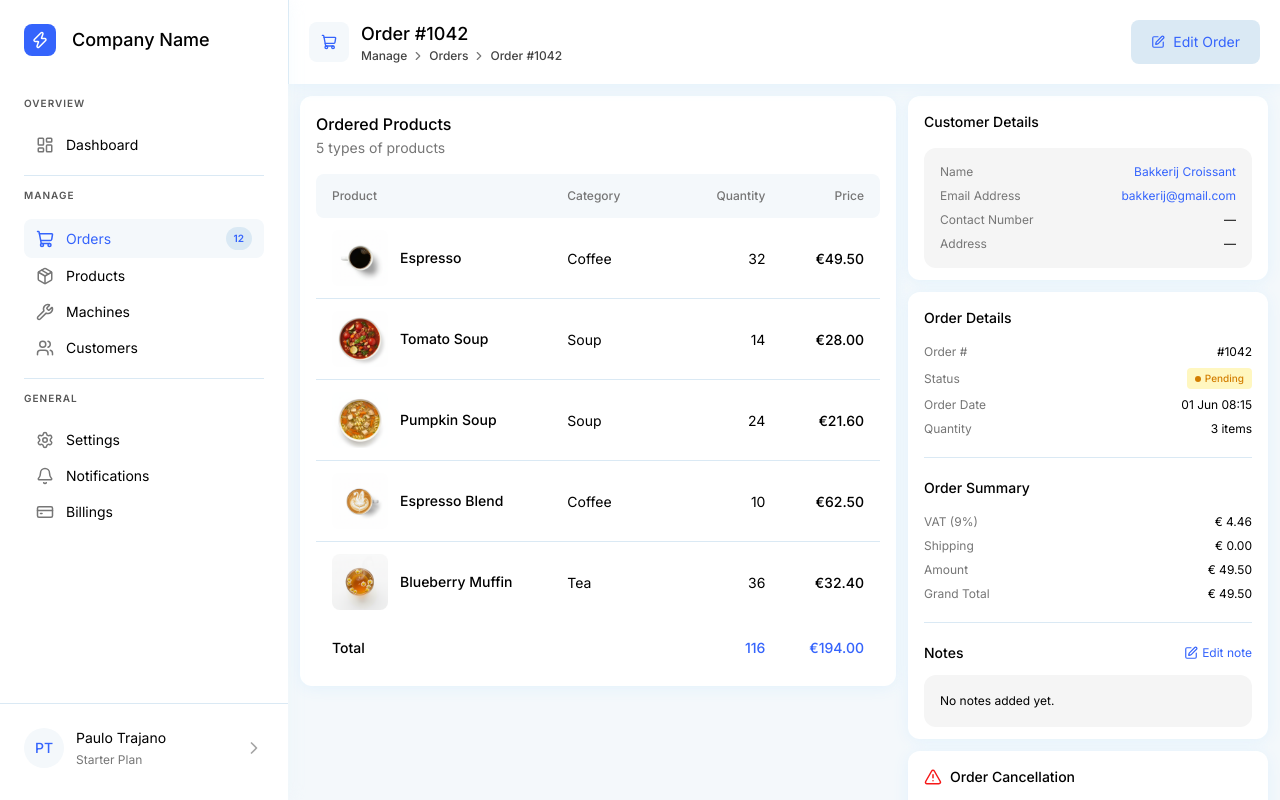
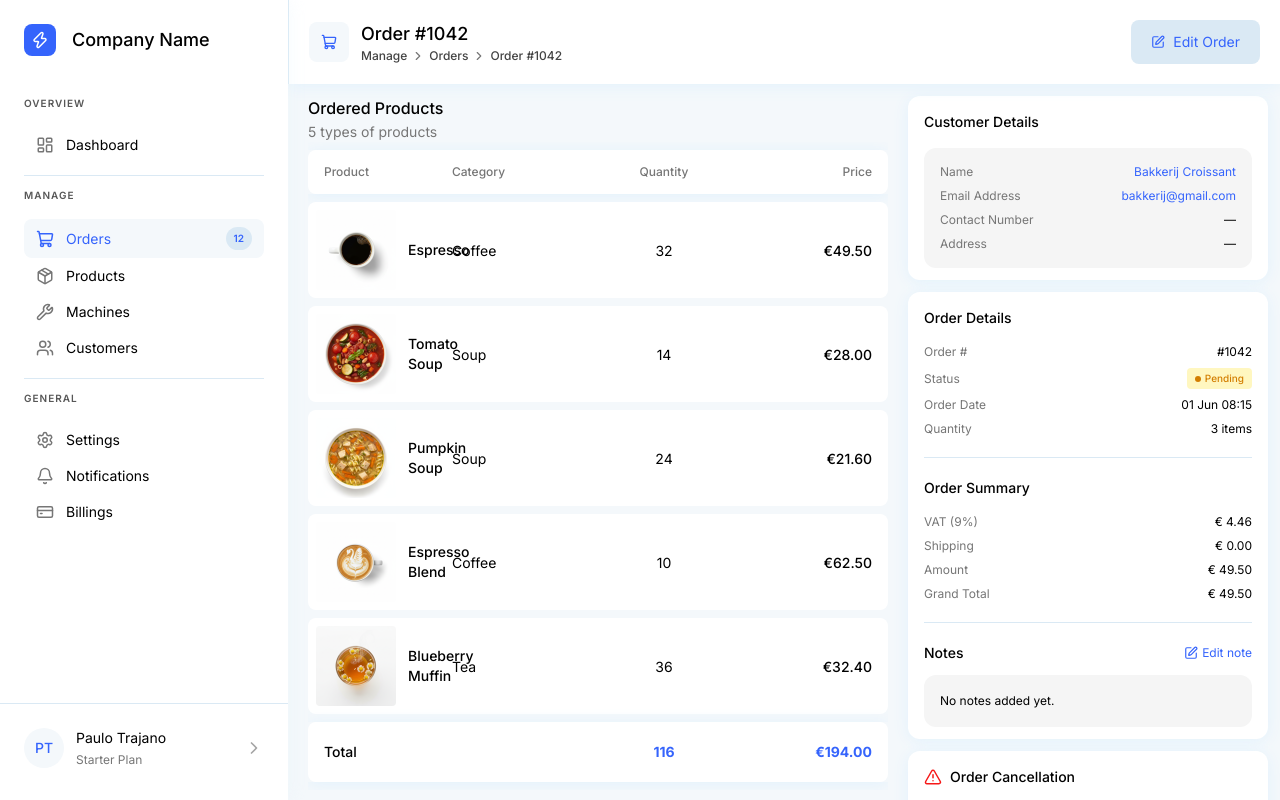
Before and after one commit to paulotra/dashboard-starter, a Next.js app: page /orders/1 in a window 1280 px wide. Built offline with nearby package versions, Linux system fonts and the light colour scheme.

Commit message:
nenhance order products

```diff
--- a/src/app/(dashboard)/orders/[id]/page.tsx
+++ b/src/app/(dashboard)/orders/[id]/page.tsx
@@ -12,11 +12,7 @@ import OrderedProductsTable from '../_components/OrderedProductsTable'
 
 const formatEuro = (n: number) => `€ ${n.toFixed(2)}`
 
-export default async function OrderDetailPage({
-  params,
-}: {
-  params: Promise<{ id: string }>
-}) {
+export default async function OrderDetailPage({ params }: { params: Promise<{ id: string }> }) {
   const { id } = await params
   const order = getOrderById(id)
 
@@ -44,7 +40,7 @@ export default async function OrderDetailPage({
 
       <div className="flex flex-col gap-3 lg:flex-row lg:items-start">
         {/* ── Ordered products ── */}
-        <CardWrapper className="flex w-full min-w-0 flex-1 flex-col gap-4 px-4 pt-4 pb-3">
+        <div className="flex flex-1 flex-col px-2">
           <div className="flex flex-col gap-0.5">
             <h2 className="font-sans text-xl font-medium text-black">Ordered Products</h2>
             <p className="font-sans text-sm font-normal text-neutral-600">
@@ -52,7 +48,7 @@ export default async function OrderDetailPage({
             </p>
           </div>
           <OrderedProductsTable products={SAMPLE_ORDER_PRODUCTS} />
-        </CardWrapper>
+        </div>
 
         {/* ── Right column: detail cards ── */}
         <div className="flex w-full shrink-0 flex-col gap-3 lg:w-90">
--- a/src/app/(dashboard)/orders/_components/OrderedProductsTable.tsx
+++ b/src/app/(dashboard)/orders/_components/OrderedProductsTable.tsx
@@ -3,21 +3,32 @@ import { cn } from '@/lib/utils'
 import { getOrderProductsTotals } from '@/lib/products'
 import type { OrderProduct } from '@/lib/products'
 
-/* ─── Column config ──────────────────────────────────────────────────── */
+/* ─── Column config ──────────────────────────────────────────────────────
+ * This table intentionally diverges from OrdersTable / ProductsTable: no
+ * header fill and no row dividers — a clean, borderless "airy" list per the
+ * Ordered Products design. Quantity is centered; Price is right-aligned.
+ * ----------------------------------------------------------------------- */
 
 interface Column {
   key: keyof OrderProduct | 'product'
   label: string
-  align: 'left' | 'right'
-  minWidth: string
+  align: 'left' | 'center' | 'right'
+  /** Fixed-ish width for the secondary columns; Product flexes to fill. */
+  width?: string
 }
 
 const COLUMNS: Column[] = [
-  { key: 'product', label: 'Product', align: 'left', minWidth: 'min-w-56' },
-  { key: 'category', label: 'Category', align: 'left', minWidth: 'min-w-28' },
-  { key: 'quantity', label: 'Quantity', align: 'right', minWidth: 'min-w-24' },
-  { key: 'price', label: 'Price', align: 'right', minWidth: 'min-w-24' },
+  { key: 'product', label: 'Product', align: 'left' },
+  { key: 'category', label: 'Category', align: 'left', width: 'w-36' },
+  { key: 'quantity', label: 'Quantity', align: 'center', width: 'w-40' },
+  { key: 'price', label: 'Price', align: 'right', width: 'w-36' },
 ]
+
+const alignText = {
+  left: 'text-left',
+  center: 'text-center',
+  right: 'text-right',
+} as const
 
 /* ─── Props ──────────────────────────────────────────────────────────── */
 
@@ -33,18 +44,17 @@ export default function OrderedProductsTable({ products, className }: OrderedPro
 
   return (
     <div className={cn('overflow-x-auto', className)}>
-      <table className="w-full border-collapse">
+      <table className="w-full border-collapse border-separate border-spacing-y-2">
         <thead>
-          <tr>
+          <tr className="shadow-card">
             {COLUMNS.map((col, i) => (
               <th
                 key={col.key}
                 scope="col"
                 className={cn(
-                  'h-11 px-3',
-                  'bg-primary-100 font-sans text-xs font-medium whitespace-nowrap text-neutral-600',
-                  col.align === 'right' ? 'text-right' : 'text-left',
-                  col.minWidth,
+                  'h-11 bg-white px-3 font-sans text-xs font-medium whitespace-nowrap text-neutral-600',
+                  alignText[col.align],
+                  col.width,
                   i === 0 && 'rounded-l-lg pl-4',
                   i === COLUMNS.length - 1 && 'rounded-r-lg pr-4'
                 )}
@@ -57,7 +67,7 @@ export default function OrderedProductsTable({ products, className }: OrderedPro
 
         <tbody>
           {products.length === 0 ? (
-            <tr>
+            <tr className="shadow-card">
               <td
                 colSpan={COLUMNS.length}
                 className="py-10 text-center font-sans text-sm text-neutral-600"
@@ -67,44 +77,41 @@ export default function OrderedProductsTable({ products, className }: OrderedPro
             </tr>
           ) : (
             products.map((product) => (
-              <tr key={product.id} className="border-border-color h-20 border-b last:border-b-0">
+              <tr key={product.id}>
                 {/* Product cell: thumbnail + name */}
-                <td className="py-3 pr-3 pl-4">
+                <td className="rounded-l-lg bg-white px-2 py-2">
                   <div className="flex items-center gap-3">
                     {product.image ? (
                       <Image
                         src={product.image}
                         alt={product.name}
-                        width={56}
-                        height={56}
-                        className="bg-primary-100 size-14 shrink-0 rounded-lg object-cover"
+                        width={80}
+                        height={80}
+                        className="bg-primary-100 size-20 shrink-0 rounded object-cover"
                       />
                     ) : (
-                      <div
-                        className="bg-primary-100 size-14 shrink-0 rounded-lg"
-                        aria-hidden="true"
-                      />
+                      <div className="bg-primary-100 size-20 shrink-0 rounded" aria-hidden="true" />
                     )}
                     <span className="font-sans text-sm font-medium text-black">{product.name}</span>
                   </div>
                 </td>
 
                 {/* Category cell */}
-                <td className="px-3 py-3">
+                <td className="bg-white px-3 py-2 text-left">
                   <span className="font-sans text-sm font-normal text-black">
                     {product.category}
                   </span>
                 </td>
 
-                {/* Quantity cell */}
-                <td className="px-3 py-3 text-right">
+                {/* Quantity cell — centered */}
+                <td className="bg-white px-3 py-2 text-center">
                   <span className="font-sans text-sm font-normal text-black">
                     {product.quantity}
                   </span>
                 </td>
 
-                {/* Price cell */}
-                <td className="py-3 pr-4 pl-3 text-right">
+                {/* Price cell — right-aligned */}
+                <td className="rounded-r-lg bg-white py-2 pr-4 pl-3 text-right">
                   <span className="font-sans text-sm font-medium text-black">{product.price}</span>
                 </td>
               </tr>
@@ -114,15 +121,18 @@ export default function OrderedProductsTable({ products, className }: OrderedPro
 
         {products.length > 0 && (
           <tfoot>
-            <tr>
-              <th scope="row" className="py-4 pr-3 pl-4 text-left font-sans text-sm font-medium text-black">
+            <tr className="shadow-card">
+              <th
+                scope="row"
+                className="rounded-l-lg bg-white py-5 pr-3 pl-4 text-left font-sans text-sm font-medium text-black"
+              >
                 Total
               </th>
-              <td aria-hidden="true" />
-              <td className="text-primary-500 px-3 py-4 text-right font-sans text-sm font-medium">
+              <td aria-hidden="true" className="bg-white" />
+              <td className="text-primary-500 bg-white px-3 py-5 text-center font-sans text-sm font-bold">
                 {totals.quantity}
               </td>
-              <td className="text-primary-500 py-4 pr-4 pl-3 text-right font-sans text-sm font-medium">
+              <td className="text-primary-500 rounded-r-lg bg-white py-5 pr-4 pl-3 text-right font-sans text-sm font-bold">
                 {totals.price}
               </td>
             </tr>
--- a/src/components/ui/modal/ModalWrapper.tsx
+++ b/src/components/ui/modal/ModalWrapper.tsx
@@ -1,9 +1,14 @@
 'use client'
 
-import { useEffect, useRef, useState, type ReactNode } from 'react'
+import { useEffect, useRef, useSyncExternalStore, type ReactNode } from 'react'
 import { createPortal } from 'react-dom'
 import { X } from 'lucide-react'
 import { cn } from '@/lib/utils'
+
+// A store that never changes: server snapshot is `false`, client snapshot is
+// `true`. React hydrates with the server value first, then re-renders with the
+// client value — giving a mount flag with no hydration mismatch.
+const emptySubscribe = () => () => {}
 
 export interface ModalWrapperProps {
   open: boolean
@@ -49,8 +54,11 @@ export default function ModalWrapper({
   const previousFocusRef = useRef<HTMLElement | null>(null)
   // Only portal after mount so the first client render matches the server
   // (both render nothing), avoiding a hydration mismatch.
-  const [mounted, setMounted] = useState(false)
-  useEffect(() => setMounted(true), [])
+  const mounted = useSyncExternalStore(
+    emptySubscribe,
+    () => true,
+    () => false
+  )
 
   // --- Body scroll lock ---
   useEffect(() => {
```
